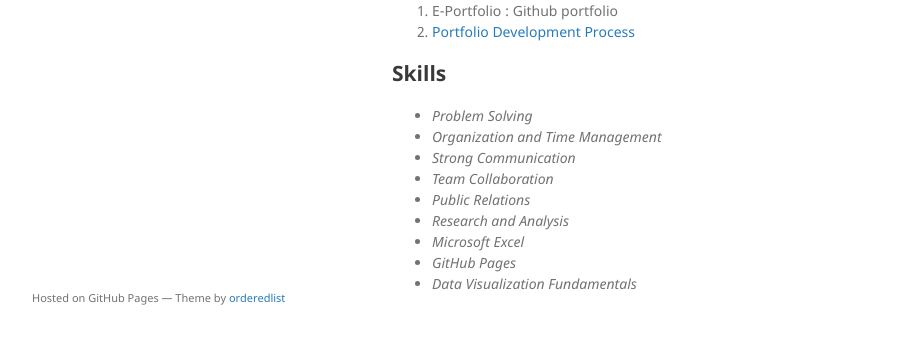
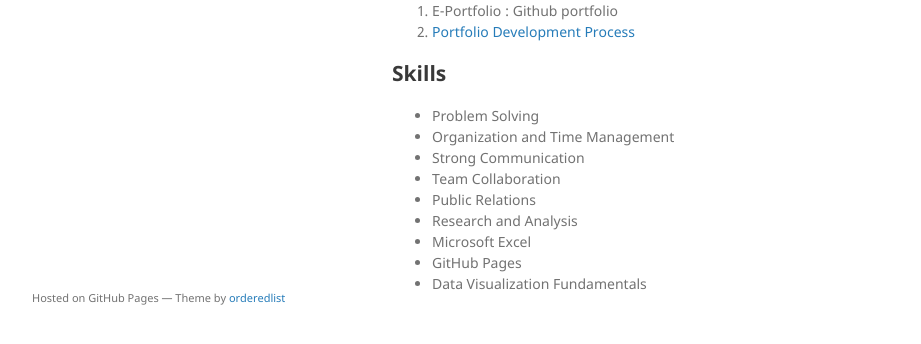
Before and after one commit to cristina02675/cristina02675.github.io, a Jekyll site: the page built from index.md, in a window 1280 px wide. Shown: the part 523-867 px from the top of the page, without its empty margins (178-1099 px from the left). Built offline with Jekyll 4.4.1, drawn with Linux system fonts in a browser that asks for light colours; our own code applies the rules of GitHub Pages for plain Markdown files.

```diff
--- a/index.md
+++ b/index.md
@@ -19,12 +19,13 @@ My professional experience has primarily focused on community engagement and org
 
 
 ## Skills
-- *Problem Solving*
-- *Organization and Time Management*
-- *Strong Communication*
-- *Team Collaboration*
-- *Public Relations*
-- *Research and Analysis*
-- *Microsoft Excel*
-- *GitHub Pages*
-- *Data Visualization Fundamentals*
+
+- Problem Solving
+- Organization and Time Management
+- Strong Communication
+- Team Collaboration
+- Public Relations
+- Research and Analysis
+- Microsoft Excel
+- GitHub Pages
+- Data Visualization Fundamentals
```
